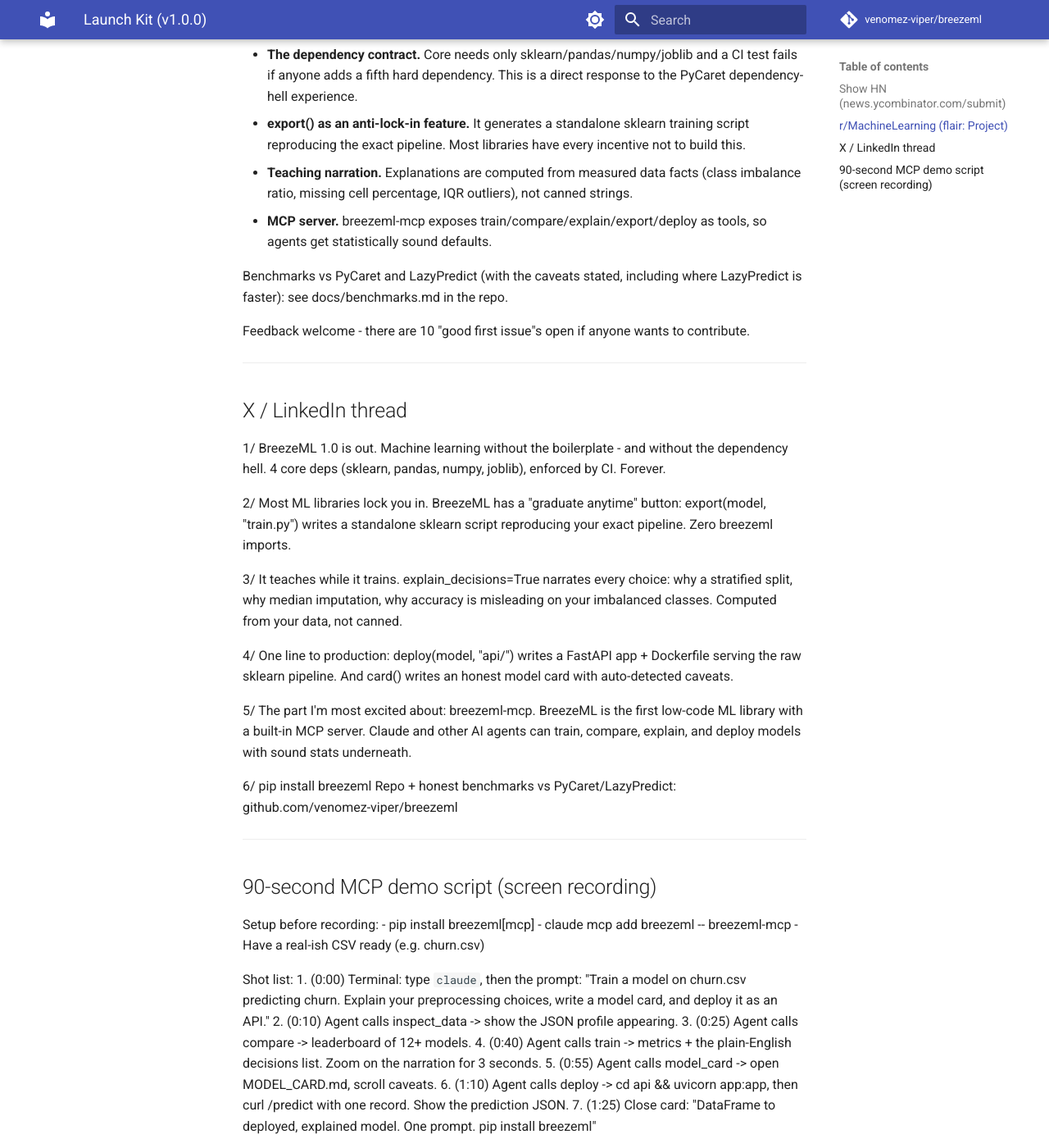
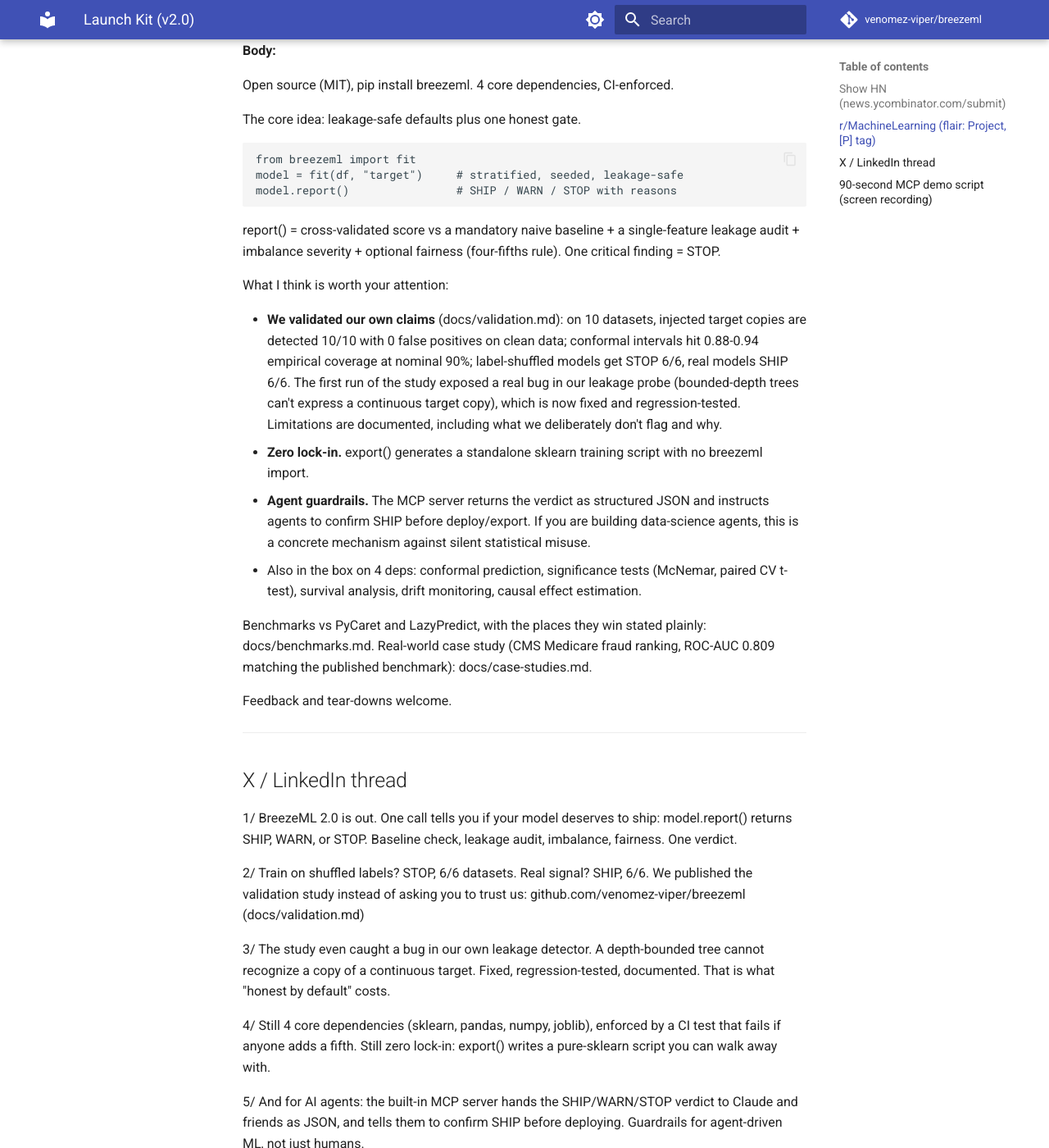
Before and after one commit to venomez-viper/breezeml, an MkDocs documentation site: the page built from docs/launch-kit.md, in a window 1280 px wide and 1400 px high, scrolled down 1399 px. Shown: the whole window at 82% size. Built offline with MkDocs 1.6.1 and Material for MkDocs 9.7.7, drawn with Linux system fonts in a browser that asks for light colours; comment, search, counter and statistics services are not loaded; some of the changed text lies outside the part shown.

Commit message:
docs: refresh launch kit for 2.0 (verdict + validation study as the hook)

```diff
--- a/docs/launch-kit.md
+++ b/docs/launch-kit.md
@@ -1,106 +1,127 @@
-# Launch Kit (v1.0.0)
+# Launch Kit (v2.0)
 
-Copy-paste drafts for announcing the release. Post from your own accounts.
+Copy-paste drafts for announcing BreezeML 2.0. Post from your own accounts.
+Post the HN one first; Reddit needs an aged account with some karma.
 
 ---
 
 ## Show HN (news.ycombinator.com/submit)
 
 **Title:**
-Show HN: BreezeML 1.0 - sklearn without boilerplate, 4 deps, zero lock-in, MCP built in
+Show HN: BreezeML - ML that refuses to ship a model that can't beat a coin flip
 
 **URL:** https://github.com/venomez-viper/breezeml
 
 **First comment (post immediately after submitting):**
 
-I built BreezeML because every "low-code ML" library I tried either broke my
-environment (PyCaret pulls in hundreds of packages) or stopped at a toy
-leaderboard (LazyPredict gives you rankings but no pipeline).
+I built BreezeML after watching the same failure mode over and over:
+someone trains a model, accuracy looks great, and nobody checked it against
+a naive baseline or noticed the target leaked into a feature. Kapoor and
+Narayanan catalogued this exact problem across 294 published papers, so it
+is not a beginner-only mistake.
 
-v1.0 makes four promises:
+BreezeML is a workflow layer over scikit-learn where the honest path is the
+short path:
 
-1. 4 dependencies, always: core installs with only scikit-learn, pandas,
-   numpy, joblib. A CI test fails the build if anyone adds a fifth.
+    from breezeml import datasets, fit
+    model = fit(datasets.iris(), "species")   # leakage-safe, stratified, seeded
+    model.report()                            # SHIP / WARN / STOP
+
+report() runs cross-validated performance against a naive baseline, a
+leakage audit, imbalance checks, and optional fairness, then gives one
+verdict. Train on shuffled labels and it says STOP, every time (we tested).
+
+Other promises:
+
+1. 4 dependencies, always: sklearn, pandas, numpy, joblib. A CI test fails
+   the build if anyone adds a fifth.
 2. Zero lock-in: export() writes a standalone sklearn script reproducing
-   your exact pipeline - imputers, encoder, seed, split - with no breezeml
-   import. You can graduate anytime.
-3. It teaches: explain_decisions=True narrates every pipeline choice in
-   plain English, computed from your actual data (imbalance ratios, missing
-   percentages, IQR outlier checks). card() writes an honest model card
-   with auto-detected caveats.
-4. AI agents can use it: breezeml-mcp is a built-in MCP server, so Claude
-   and other agents get stratified splits and leakage-safe pipelines
-   instead of hand-rolling sklearn.
+   your exact pipeline, no breezeml import. Graduate anytime.
+3. AI agents get the same guardrails: a built-in MCP server exposes the
+   verdict as JSON, and agents are told to confirm SHIP before deploy().
 
-Honest benchmarks against PyCaret and LazyPredict (including where they
-win) are in the docs. Happy to answer anything.
+The part I'd most like feedback on: we published an empirical validation of
+our own guardrails (docs/validation.md). The first run caught a real blind
+spot in our leakage detector - a depth-bounded probe tree cannot express a
+copy of a continuous target - which we fixed and regression-tested. Numbers,
+limitations, and the false-positive tradeoff are all in the doc.
+
+Happy to answer anything, including where competing tools beat us
+(LazyPredict's leaderboard is faster; it's in our benchmarks).
 
 ---
 
-## r/MachineLearning (flair: Project)
+## r/MachineLearning (flair: Project, [P] tag)
 
 **Title:**
-[P] BreezeML 1.0: a 4-dependency sklearn wrapper with zero lock-in export, self-explaining pipelines, and an MCP server for AI agents
+[P] BreezeML 2.0: sklearn workflow layer that gives every model a SHIP/WARN/STOP verdict (and we validated the guardrails empirically)
 
 **Body:**
 
-Open source (MIT), pip install breezeml.
+Open source (MIT), pip install breezeml. 4 core dependencies, CI-enforced.
 
-The pitch in one block:
+The core idea: leakage-safe defaults plus one honest gate.
 
-    import breezeml
-    df = breezeml.datasets.iris()
-    model, report = breezeml.auto(df, "species", explain_decisions=True)
-    breezeml.card(model, "MODEL_CARD.md")   # honest model card
-    breezeml.export(model, "train.py")      # pure-sklearn script, no breezeml import
-    breezeml.deploy(model, "api/")          # FastAPI + Dockerfile
+    from breezeml import fit
+    model = fit(df, "target")     # stratified, seeded, leakage-safe
+    model.report()                # SHIP / WARN / STOP with reasons
 
-What I think is actually novel:
+report() = cross-validated score vs a mandatory naive baseline + a
+single-feature leakage audit + imbalance severity + optional fairness
+(four-fifths rule). One critical finding = STOP.
 
-- **The dependency contract.** Core needs only sklearn/pandas/numpy/joblib
-  and a CI test fails if anyone adds a fifth hard dependency. This is a
-  direct response to the PyCaret dependency-hell experience.
-- **export() as an anti-lock-in feature.** It generates a standalone
-  sklearn training script reproducing the exact pipeline. Most libraries
-  have every incentive not to build this.
-- **Teaching narration.** Explanations are computed from measured data
-  facts (class imbalance ratio, missing cell percentage, IQR outliers),
-  not canned strings.
-- **MCP server.** breezeml-mcp exposes train/compare/explain/export/deploy
-  as tools, so agents get statistically sound defaults.
+What I think is worth your attention:
 
-Benchmarks vs PyCaret and LazyPredict (with the caveats stated, including
-where LazyPredict is faster): see docs/benchmarks.md in the repo.
+- **We validated our own claims** (docs/validation.md): on 10 datasets,
+  injected target copies are detected 10/10 with 0 false positives on
+  clean data; conformal intervals hit 0.88-0.94 empirical coverage at
+  nominal 90%; label-shuffled models get STOP 6/6, real models SHIP 6/6.
+  The first run of the study exposed a real bug in our leakage probe
+  (bounded-depth trees can't express a continuous target copy), which is
+  now fixed and regression-tested. Limitations are documented, including
+  what we deliberately don't flag and why.
+- **Zero lock-in.** export() generates a standalone sklearn training
+  script with no breezeml import.
+- **Agent guardrails.** The MCP server returns the verdict as structured
+  JSON and instructs agents to confirm SHIP before deploy/export. If you
+  are building data-science agents, this is a concrete mechanism against
+  silent statistical misuse.
+- Also in the box on 4 deps: conformal prediction, significance tests
+  (McNemar, paired CV t-test), survival analysis, drift monitoring, causal
+  effect estimation.
 
-Feedback welcome - there are 10 "good first issue"s open if anyone wants
-to contribute.
+Benchmarks vs PyCaret and LazyPredict, with the places they win stated
+plainly: docs/benchmarks.md. Real-world case study (CMS Medicare fraud
+ranking, ROC-AUC 0.809 matching the published benchmark): docs/case-studies.md.
+
+Feedback and tear-downs welcome.
 
 ---
 
 ## X / LinkedIn thread
 
-1/ BreezeML 1.0 is out. Machine learning without the boilerplate - and
-without the dependency hell. 4 core deps (sklearn, pandas, numpy, joblib),
-enforced by CI. Forever.
+1/ BreezeML 2.0 is out. One call tells you if your model deserves to ship:
+model.report() returns SHIP, WARN, or STOP. Baseline check, leakage audit,
+imbalance, fairness. One verdict.
 
-2/ Most ML libraries lock you in. BreezeML has a "graduate anytime" button:
-export(model, "train.py") writes a standalone sklearn script reproducing
-your exact pipeline. Zero breezeml imports.
+2/ Train on shuffled labels? STOP, 6/6 datasets. Real signal? SHIP, 6/6.
+We published the validation study instead of asking you to trust us:
+github.com/venomez-viper/breezeml (docs/validation.md)
 
-3/ It teaches while it trains. explain_decisions=True narrates every
-choice: why a stratified split, why median imputation, why accuracy is
-misleading on your imbalanced classes. Computed from your data, not canned.
+3/ The study even caught a bug in our own leakage detector. A
+depth-bounded tree cannot recognize a copy of a continuous target. Fixed,
+regression-tested, documented. That is what "honest by default" costs.
 
-4/ One line to production: deploy(model, "api/") writes a FastAPI app +
-Dockerfile serving the raw sklearn pipeline. And card() writes an honest
-model card with auto-detected caveats.
+4/ Still 4 core dependencies (sklearn, pandas, numpy, joblib), enforced by
+a CI test that fails if anyone adds a fifth. Still zero lock-in:
+export() writes a pure-sklearn script you can walk away with.
 
-5/ The part I'm most excited about: breezeml-mcp. BreezeML is the first
-low-code ML library with a built-in MCP server. Claude and other AI agents
-can train, compare, explain, and deploy models with sound stats underneath.
+5/ And for AI agents: the built-in MCP server hands the SHIP/WARN/STOP
+verdict to Claude and friends as JSON, and tells them to confirm SHIP
+before deploying. Guardrails for agent-driven ML, not just humans.
 
 6/ pip install breezeml
-   Repo + honest benchmarks vs PyCaret/LazyPredict: github.com/venomez-viper/breezeml
+   Docs, benchmarks, validation, case study: github.com/venomez-viper/breezeml
 
 ---
 
@@ -113,14 +134,14 @@ Setup before recording:
 
 Shot list:
 1. (0:00) Terminal: type `claude`, then the prompt:
-   "Train a model on churn.csv predicting churn. Explain your
-   preprocessing choices, write a model card, and deploy it as an API."
-2. (0:10) Agent calls inspect_data -> show the JSON profile appearing.
-3. (0:25) Agent calls compare -> leaderboard of 12+ models.
-4. (0:40) Agent calls train -> metrics + the plain-English decisions list.
-   Zoom on the narration for 3 seconds.
-5. (0:55) Agent calls model_card -> open MODEL_CARD.md, scroll caveats.
-6. (1:10) Agent calls deploy -> cd api && uvicorn app:app, then curl
-   /predict with one record. Show the prediction JSON.
-7. (1:25) Close card: "DataFrame to deployed, explained model. One prompt.
-   pip install breezeml"
+   "Train a model on churn.csv predicting churn, check whether it is
+   actually safe to ship, and if the report says SHIP, deploy it."
+2. (0:10) Agent calls inspect_data -> JSON profile appears.
+3. (0:20) Agent calls compare -> leaderboard of 20+ models.
+4. (0:35) Agent calls train -> metrics + plain-English decisions.
+5. (0:50) Agent calls report -> zoom on the SHIP/WARN/STOP verdict JSON
+   for 3 seconds. This is the money shot.
+6. (1:05) Agent confirms SHIP, calls deploy -> cd api && uvicorn app:app,
+   curl /predict with one record, prediction JSON on screen.
+7. (1:20) Close card: "The agent had to prove the model beats a baseline
+   before it was allowed to deploy. pip install breezeml"
```
